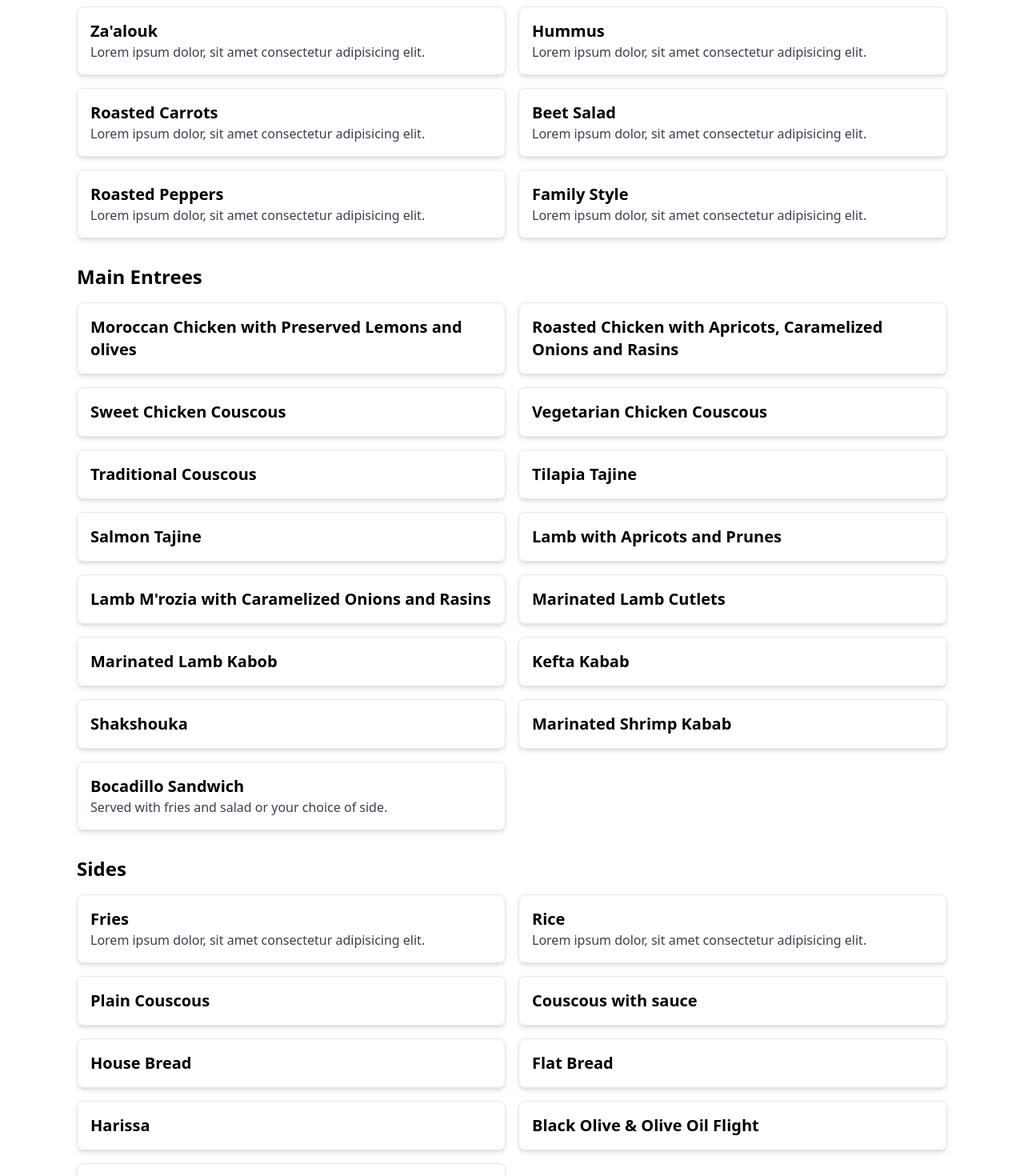
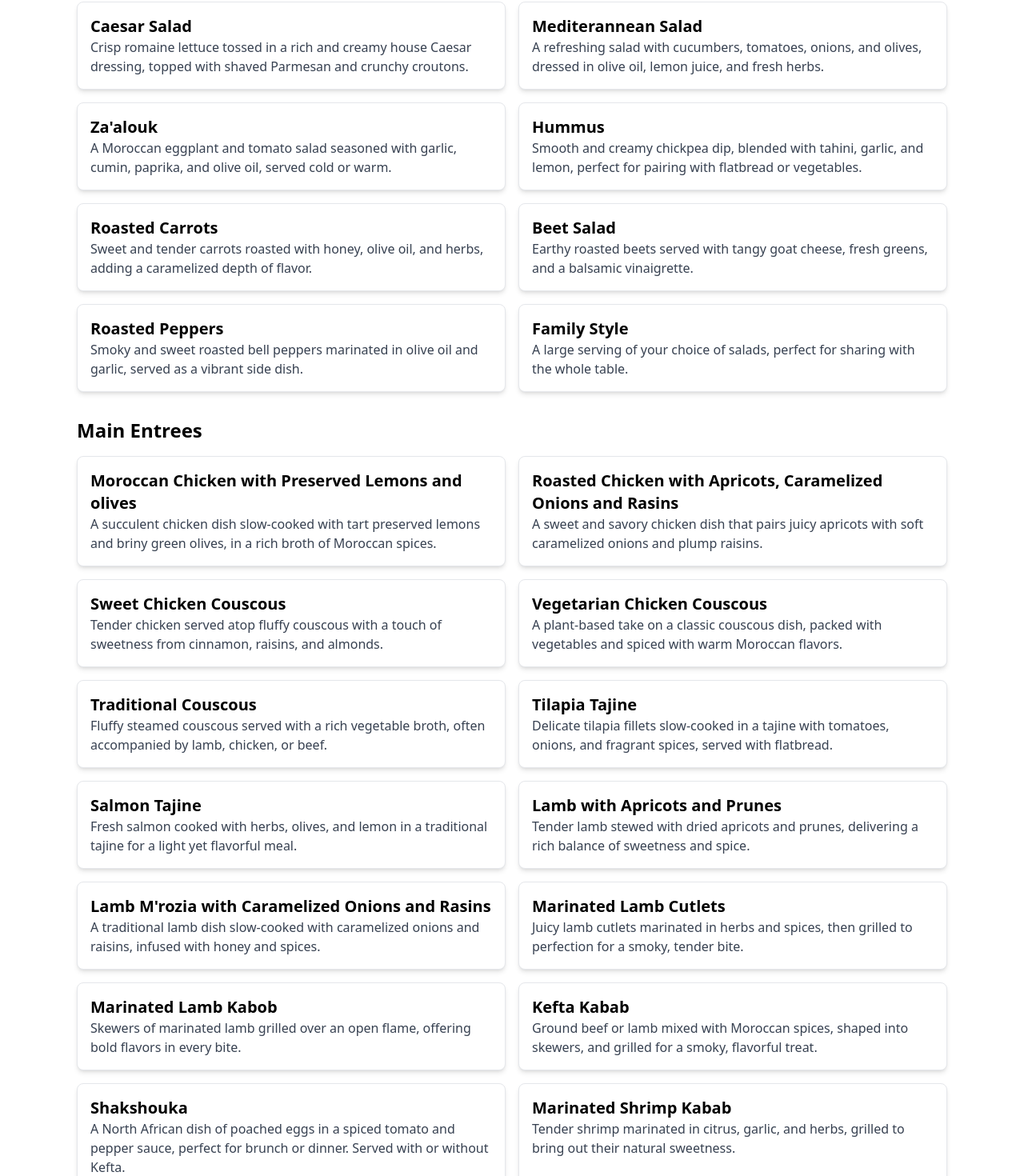
Before and after one commit to sarhiri/restaurant-client, a React (Create React App) app: page /menu in a window 1280 px wide. Shown: the part 1048-2518 px from the top of the page at 80% size. Built offline with nearby package versions, Linux system fonts and the light colour scheme.

Commit message:
button sstyling done

```diff
--- a/src/components/Mission2.jsx
+++ b/src/components/Mission2.jsx
@@ -20,7 +20,7 @@ export default function Example() {
               <div className="mt-10 flex items-center justify-center gap-x-6">
               <a
                 href="/menu"
-                className="rounded-md bg-indigo-600 px-3.5 py-2.5 text-sm font-semibold text-white shadow-sm hover:bg-indigo-500 focus-visible:outline focus-visible:outline-2 focus-visible:outline-offset-2 focus-visible:outline-indigo-600"
+                className="rounded-md bg-red-900 px-3.5 py-2.5 text-sm font-semibold text-white shadow-sm hover:bg-red-700 focus-visible:outline focus-visible:outline-2 focus-visible:outline-offset-2 focus-visible:outline-red-600 tracking-wider"
               >
                 ORDER NOW
               </a>
--- a/src/components/Time.jsx
+++ b/src/components/Time.jsx
@@ -20,7 +20,7 @@ export default function MapWithText() {
       <div className="w-full lg:w-1/2 lg:pl-12 pt-10 lg:pt-0">
 
           <p className=" pb-5 text-2xl text-center font-bold tracking-tight text-gray-900 sm:text-4xl">Hours </p>
-        <div className=" pb-10 mt-3 text-center">
+        <div className=" pb-10 mt-3 text-center tracking-wide gap-y-1">
           Monday - Thursday, 12pm - 9pm <br/>
           Friday - Saturday, 12pm - 11pm <br/>
           Sunday, Closed
--- a/src/pages/Menu.jsx
+++ b/src/pages/Menu.jsx
@@ -1,85 +1,85 @@
 import MenuHead from '../components/MenuHead'
 
 const appetizers = [
-  { title: "Chicken Pastilla Rolls", description: "Lorem ipsum dolor, sit amet consectetur adipisicing elit." },
-  { title: "Seafood Pastilla Triangles", description: "Lorem ipsum dolor, sit amet consectetur adipisicing elit." },
-  { title: "Kefta Spring Rolls", description: "Lorem ipsum dolor, sit amet consectetur adipisicing elit." },
-  { title: "Harira soup", description: "Lorem ipsum dolor, sit amet consectetur adipisicing elit." },
-  { title: "Lentil Soup", description: "Lorem ipsum dolor, sit amet consectetur adipisicing elit." },
-  { title: "Fava Bean Soup", description: "Lorem ipsum dolor, sit amet consectetur adipisicing elit." }
+  { title: "Chicken Pastilla Rolls", description: "Crispy rolls filled with a savory-sweet mixture of spiced chicken, almonds, and cinnamon, wrapped in delicate pastry." },
+  { title: "Seafood Pastilla Triangles", description: "A golden, flaky pastry filled with a blend of shrimp, calamari, and white fish, enhanced by Moroccan spices ." },
+  { title: "Kefta Spring Rolls", description: "Ground beef or lamb mixed with fresh herbs and spices, wrapped and fried to crispy perfection for a delicious, meaty bite." },
+  { title: "Harira soup", description: "A traditional Moroccan soup made with tomatoes, lentils, chickpeas, and spices, commonly enjoyed to break fast during Ramadan." },
+  { title: "Lentil Soup", description: "A hearty and flavorful soup made from lentils simmered in a rich broth with cumin, garlic, and herbs." },
+  { title: "Fava Bean Soup", description: "A creamy and earthy soup, slow-cooked and blended with tender fava beans, garlic, and fresh herbs for a comforting dish." }
 
 ];
 
 
 const salads = [
-  { title: "Caesar Salad", description: "Lorem ipsum dolor, sit amet consectetur adipisicing elit." },
-  { title: "Mediterannean Salad", description: "Lorem ipsum dolor, sit amet consectetur adipisicing elit." },
-  { title: "Za'alouk", description: "Lorem ipsum dolor, sit amet consectetur adipisicing elit." },
-  { title: "Hummus", description: "Lorem ipsum dolor, sit amet consectetur adipisicing elit." },
-  { title: "Roasted Carrots", description: "Lorem ipsum dolor, sit amet consectetur adipisicing elit." },
-  { title: "Beet Salad", description: "Lorem ipsum dolor, sit amet consectetur adipisicing elit." },
-  { title: "Roasted Peppers", description: "Lorem ipsum dolor, sit amet consectetur adipisicing elit." },
-  { title: "Family Style", description: "Lorem ipsum dolor, sit amet consectetur adipisicing elit." },
+  { title: "Caesar Salad", description: "Crisp romaine lettuce tossed in a rich and creamy house Caesar dressing, topped with shaved Parmesan and crunchy croutons." },
+  { title: "Mediterannean Salad", description: "A refreshing salad with cucumbers, tomatoes, onions, and olives, dressed in olive oil, lemon juice, and fresh herbs." },
+  { title: "Za'alouk", description: "A Moroccan eggplant and tomato salad seasoned with garlic, cumin, paprika, and olive oil, served cold or warm." },
+  { title: "Hummus", description: "Smooth and creamy chickpea dip, blended with tahini, garlic, and lemon, perfect for pairing with flatbread or vegetables." },
+  { title: "Roasted Carrots", description: "Sweet and tender carrots roasted with honey, olive oil, and herbs, adding a caramelized depth of flavor." },
+  { title: "Beet Salad", description: "Earthy roasted beets served with tangy goat cheese, fresh greens, and a balsamic vinaigrette." },
+  { title: "Roasted Peppers", description: "Smoky and sweet roasted bell peppers marinated in olive oil and garlic, served as a vibrant side dish." },
+  { title: "Family Style", description: "A large serving of your choice of salads, perfect for sharing with the whole table." },
 
   // Add more items...
 ];
 
 // Repeat for other sections (Main Entrees, Sides, etc.)
 const mains = [
-  { title: "Moroccan Chicken with Preserved Lemons and olives", description: "" },
-  { title: "Roasted Chicken with Apricots, Caramelized Onions and Rasins", description: "" },
-  { title: "Sweet Chicken Couscous", description: "" },
-  { title: "Vegetarian Chicken Couscous", description: "" },
-  { title: "Traditional Couscous", description: "" },
-  { title: "Tilapia Tajine", description: "" },
-  { title: "Salmon Tajine", description: "" },
-  { title: "Lamb with Apricots and Prunes", description: "" },
-  { title: "Lamb M'rozia with Caramelized Onions and Rasins", description: "" },
-  { title: "Marinated Lamb Cutlets", description: "" },
-  { title: "Marinated Lamb Kabob", description: "" },
-  { title: "Kefta Kabab", description: "" },
-  { title: "Shakshouka", description: "" },
-  { title: "Marinated Shrimp Kabab", description: "" },
-  { title: "Bocadillo Sandwich", description: "Served with fries and salad or your choice of side. " },
+  { title: "Moroccan Chicken with Preserved Lemons and olives", description: "A succulent chicken dish slow-cooked with tart preserved lemons and briny green olives, in a rich broth of Moroccan spices." },
+  { title: "Roasted Chicken with Apricots, Caramelized Onions and Rasins", description: "A sweet and savory chicken dish that pairs juicy apricots with soft caramelized onions and plump raisins." },
+  { title: "Sweet Chicken Couscous", description: "Tender chicken served atop fluffy couscous with a touch of sweetness from cinnamon, raisins, and almonds." },
+  { title: "Vegetarian Chicken Couscous", description: "A plant-based take on a classic couscous dish, packed with vegetables and spiced with warm Moroccan flavors." },
+  { title: "Traditional Couscous", description: "Fluffy steamed couscous served with a rich vegetable broth, often accompanied by lamb, chicken, or beef." },
+  { title: "Tilapia Tajine", description:  "Delicate tilapia fillets slow-cooked in a tajine with tomatoes, onions, and fragrant spices, served with flatbread." },
+  { title: "Salmon Tajine", description: "Fresh salmon cooked with herbs, olives, and lemon in a traditional tajine for a light yet flavorful meal." },
+  { title: "Lamb with Apricots and Prunes", description: "Tender lamb stewed with dried apricots and prunes, delivering a rich balance of sweetness and spice." },
+  { title: "Lamb M'rozia with Caramelized Onions and Rasins", description: "A traditional lamb dish slow-cooked with caramelized onions and raisins, infused with honey and spices." },
+  { title: "Marinated Lamb Cutlets", description: "Juicy lamb cutlets marinated in herbs and spices, then grilled to perfection for a smoky, tender bite." },
+  { title: "Marinated Lamb Kabob", description: "Skewers of marinated lamb grilled over an open flame, offering bold flavors in every bite." },
+  { title: "Kefta Kabab", description: "Ground beef or lamb mixed with Moroccan spices, shaped into skewers, and grilled for a smoky, flavorful treat." },
+  { title: "Shakshouka", description: "A North African dish of poached eggs in a spiced tomato and pepper sauce, perfect for brunch or dinner. Served with or without Kefta." },
+  { title: "Marinated Shrimp Kabab", description: "Tender shrimp marinated in citrus, garlic, and herbs, grilled to bring out their natural sweetness." },
+  { title: "Bocadillo Sandwich", description: "A crusty baguette stuffed with your choice of meat (Sardine/Salami) or vegetables, served with fries and a side salad. " },
   // Add more items...
 ];
 
 const sides = [
-  { title: "Fries", description: "Lorem ipsum dolor, sit amet consectetur adipisicing elit." },
-  { title: "Rice", description: "Lorem ipsum dolor, sit amet consectetur adipisicing elit." },
-  { title: "Plain Couscous", description: "" },
-  { title: "Couscous with sauce", description: "" },
-  { title: "House Bread", description: "" },
-  { title: "Flat Bread", description: "" },
-  { title: "Harissa", description: "" },
-  { title: "Black Olive & Olive Oil Flight", description: "" },
-  { title: "Fried Anchovies", description: "" },
+  { title: "Fries", description: "Crispy golden fries, seasoned to perfection, served hot and fresh." },
+  { title: "Rice", description: "Steamed fluffy rice, perfect as an accompaniment to any dish." },
+  { title: "Plain Couscous", description: "Light and fluffy couscous, a versatile side that pairs well with savory sauces and meats." },
+  { title: "Couscous with sauce", description: "Couscous served with a rich and flavorful sauce made from vegetables or meat." },
+  { title: "House Bread", description: "Freshly baked bread with a soft interior and crispy crust, ideal for dipping in soups or sauces." },
+  { title: "Flat Bread", description: "Soft and chewy flatbread, great for scooping up salads, stews, and dips." },
+  { title: "Harissa", description: "A spicy North African chili paste made with roasted red peppers, garlic, and spices, perfect for adding heat to your meal." },
+  { title: "Black Olive & Olive Oil Flight", description: "A selection of black olives paired with premium olive oils for dipping or enjoying as a palate cleanser." },
+  { title: "Fried Anchovies", description: "Crispy fried anchovies served with a tangy dipping sauce for a crunchy and savory bite." },
   // Add more items...
 ];
 
 const desserts = [
-  { title: "Seffa", description: "" },
-  { title: "Ghoriba", description: "" },
-  { title: "Chebakia", description: "" },
-  { title: "Fruit and Cream Cake", description: "" },
-  { title: "Basbousa Cake", description: "" },
-  { title: "Lemon Olive Oil Cake", description: "" },
-  { title: "Baklava", description: "" },
-  { title: "Chocolate Filled Anise Rolls", description: "" },
+  { title: "Seffa", description: "A traditional Moroccan dessert made with steamed vermicelli, sweetened with powdered sugar, cinnamon, and almonds." },
+  { title: "Ghoriba", description: " Moroccan almond cookies with a crumbly texture and a sweet nutty flavor." },
+  { title: "Chebakia", description: "A deep-fried pastry coated in honey and sesame seeds, often enjoyed during festive occasions." },
+  { title: "Fruit and Cream Cake", description: "A light and fluffy cake layered with fresh fruits and a smooth cream filling." },
+  { title: "Basbousa Cake", description: "A semolina cake soaked in a sweet syrup, often topped with coconut or almonds." },
+  { title: "Lemon Olive Oil Cake", description: "A moist and rich cake made with lemon zest and olive oil for a light, refreshing finish." },
+  { title: "Baklava", description: "Layers of flaky pastry filled with nuts and drizzled with honey syrup, offering a rich and indulgent dessert." },
+  { title: "Chocolate Filled Anise Rolls", description: "Sweet rolls filled with rich chocolate and a hint of anise for a unique flavor combination." },
   // Add more items...
 ];
 
 const drinks = [
   { title: "Fountain Soda", description: "" },
-  { title: "Moroccan Mint Tea", description: "" },
-  { title: "Espresso", description: "" },
-  { title: "Latte", description: "" },
-  { title: "Black Tea", description: "" },
-  { title: "Lemon Mint Smoothie", description: "" },
-  { title: "Fruit Smoothie", description: "" },
-  { title: "Orangina", description: "" },
-  { title: "Hawaii", description: "" },
-  { title: "Poms", description: "" },
+  { title: "Moroccan Mint Tea", description: "A fragrant blend of green tea and fresh mint leaves, served hot with a touch of sugar." },
+  { title: "Espresso", description: "A strong, rich shot of espresso." },
+  { title: "Latte", description: "Served hot or iced." },
+  { title: "Black Tea", description: "Bold and robust black tea, perfect for tea lovers seeking a comforting drink." },
+  { title: "Lemon Mint Smoothie", description: "A refreshing and tangy smoothie made with fresh lemon juice, mint, and a hint of sweetness." },
+  { title: "Fruit Smoothie", description: "A chilled blend of seasonal fruits, perfect for a healthy and delicious treat." },
+  { title: "Orangina", description: "A lightly carbonated orange beverage with a touch of zest, perfect for quenching your thirst." },
+  { title: "Hawaii", description: "Tropical Moroccan soda with notes of pomegranite, mango and passionfruit." },
+  { title: "Poms", description: "Moroccan Apple Soda" },
   // Add more items...
 ];
 
```
Also changed, not shown: src/components/FoodGrid.jsx (+8 -5 lines), src/components/SldeSection.jsx (+5 -4 lines), src/components/Slider.jsx (+9 -5 lines), src/pages/Contact.jsx (+7 -7 lines).
